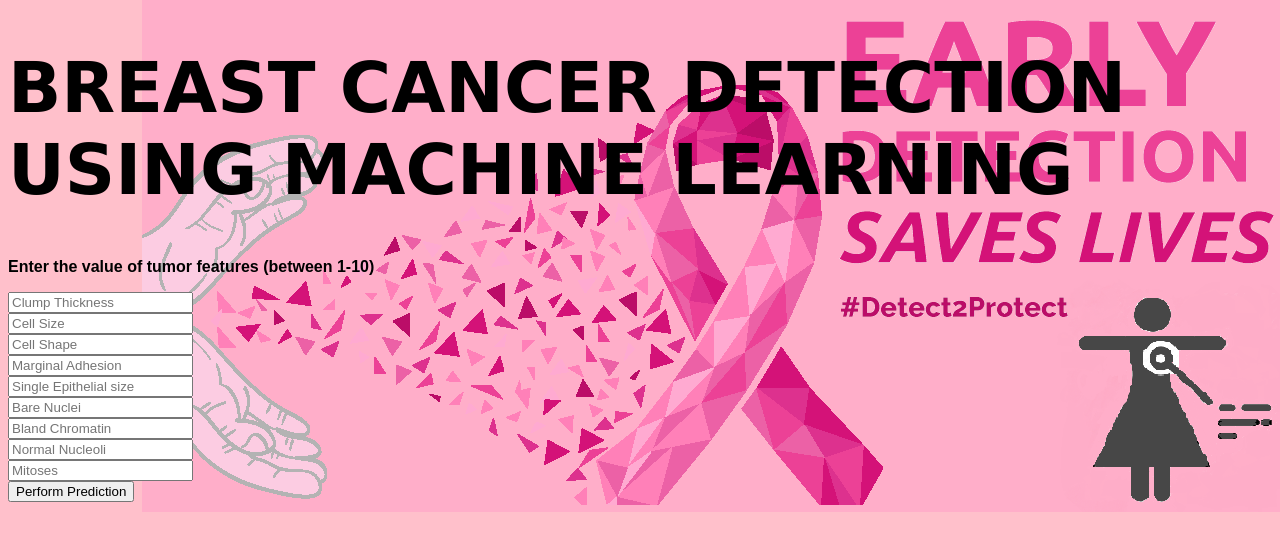
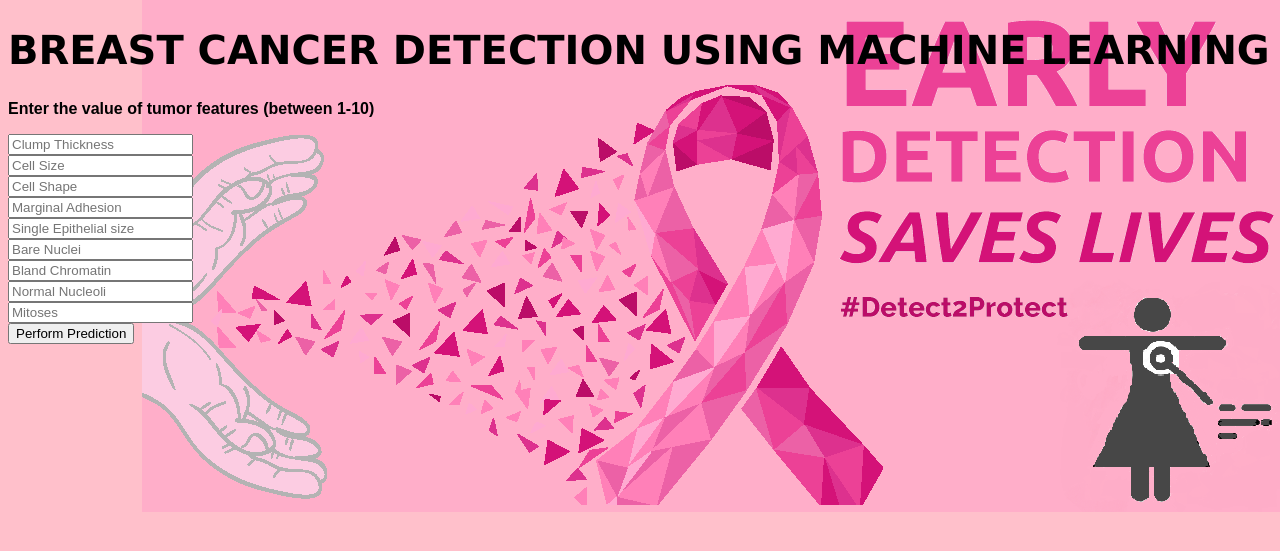
Before and after one commit to prathibha07/Breast-Cancer-Detection, a Flask app: page / in a window 1280 px wide. Shown: the top 551 px of the page. Run offline with Flask 2, Linux system fonts and the light colour scheme; parts of the project's set-up code (start-up, migrations or seed data) failed here and were passed over.

Commit message:
Update index.html

```diff
--- a/templates/index.html
+++ b/templates/index.html
@@ -42,7 +42,7 @@
  <div class="login">
 <head>
 <style>
-	h1 { font-size: 70px;
+	h1 { font-size: 40px;
 	 font-family: "Verdana", Verdana;
 	 }
 	 p.a {
```
